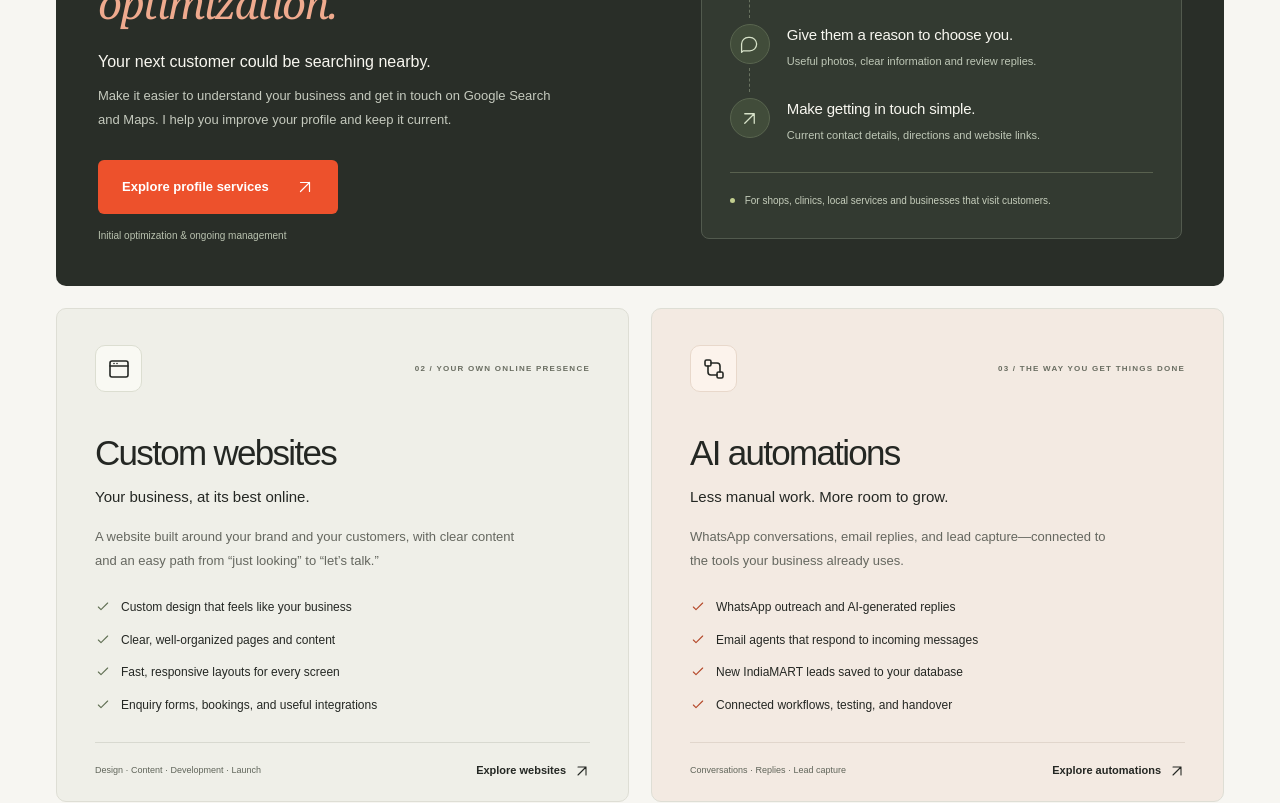
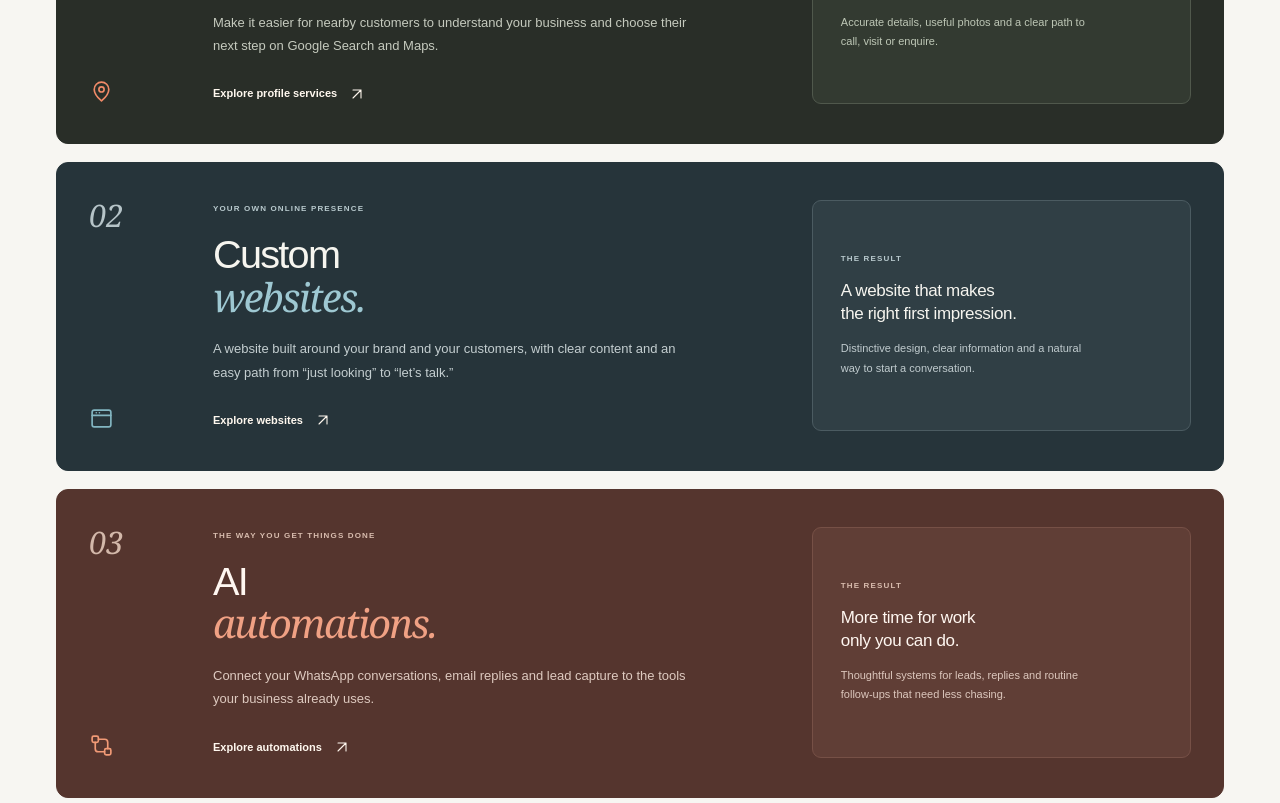
Before and after one commit to golddigi/golddigi-website, a Next.js app: page / in a window 1280 px wide. Shown: the part 1340-2143 px from the top of the page. Built offline with nearby package versions, Linux system fonts and the light colour scheme.

Commit message:
dark colors used in service cards

```diff
--- a/app/globals.css
+++ b/app/globals.css
@@ -360,6 +360,152 @@ h2 em {
   color: var(--muted);
   line-height: 1.8;
 }
+.pathways {
+  display: grid;
+  gap: 18px;
+}
+.pathway {
+  display: grid;
+  grid-template-columns: 94px minmax(0, 1.2fr) minmax(265px, .8fr);
+  gap: 30px;
+  padding: 37px 32px 39px;
+  border: 1px solid var(--line);
+  border-radius: 12px;
+  overflow: hidden;
+  transition: transform .25s, box-shadow .25s;
+}
+.pathway:hover {
+  position: relative;
+  z-index: 1;
+  transform: translateY(-3px);
+  box-shadow: 0 16px 28px -25px #24272380;
+}
+.pathway-local {
+  color: #f8f7f0;
+  background: #292e28;
+  border-color: #292e28;
+}
+.pathway-web {
+  color: #f6f5ef;
+  background: #26343a;
+  border-color: #26343a;
+}
+.pathway-automation {
+  color: #fff7f1;
+  background: #55352e;
+  border-color: #55352e;
+}
+.pathway-number {
+  display: flex;
+  flex-direction: column;
+  align-items: flex-start;
+  justify-content: space-between;
+  min-height: 151px;
+  color: #757c6c;
+  font-family: Georgia, "Times New Roman", serif;
+  font-size: 31px;
+  font-style: italic;
+  line-height: 1;
+}
+.pathway-number svg {
+  width: 25px;
+  height: 25px;
+  color: #69745d;
+}
+.pathway-local .pathway-number { color: #b7c0ae; }
+.pathway-local .pathway-number svg { color: #f08a68; }
+.pathway-web .pathway-number { color: #b6c4c8; }
+.pathway-web .pathway-number svg { color: #83b6c2; }
+.pathway-automation .pathway-number { color: #d3b8aa; }
+.pathway-automation .pathway-number svg { color: #f19a76; }
+.pathway-main > p:first-child,
+.pathway-outcome > span,
+.pathway-mobile-outcome > span {
+  margin: 3px 0 18px;
+  color: #697160;
+  font-size: 8px;
+  font-weight: 600;
+  letter-spacing: 1.15px;
+  line-height: 1.5;
+}
+.pathway-local .pathway-main > p:first-child,
+.pathway-local .pathway-outcome > span,
+.pathway-local .pathway-mobile-outcome > span { color: #bdc6b5; }
+.pathway-web .pathway-main > p:first-child,
+.pathway-web .pathway-outcome > span,
+.pathway-web .pathway-mobile-outcome > span { color: #b8c9cd; }
+.pathway-automation .pathway-main > p:first-child,
+.pathway-automation .pathway-outcome > span,
+.pathway-automation .pathway-mobile-outcome > span { color: #d8bcae; }
+.pathway-main {
+  min-width: 0;
+}
+.pathway-main h3 {
+  margin: 0;
+  font-size: clamp(31px, 3.1vw, 43px);
+  font-weight: 500;
+  letter-spacing: -1.75px;
+  line-height: 1.07;
+}
+.pathway-local .pathway-main h3 em { color: #f0aa90; }
+.pathway-web .pathway-main h3 em { color: #9ec8d2; }
+.pathway-automation .pathway-main h3 em { color: #f0a184; }
+.pathway-description {
+  max-width: 475px;
+  margin: 18px 0 23px;
+  color: var(--muted);
+  font-size: 13px;
+  line-height: 1.8;
+}
+.pathway-local .pathway-description { color: #c5cabe; }
+.pathway-web .pathway-description { color: #c4ced0; }
+.pathway-automation .pathway-description { color: #decac0; }
+.pathway-main .text-link { font-size: 11px; }
+.pathway-local .pathway-main .text-link,
+.pathway-web .pathway-main .text-link,
+.pathway-automation .pathway-main .text-link { color: #fff8ef; }
+.pathway-outcome {
+  align-self: stretch;
+  display: flex;
+  flex-direction: column;
+  justify-content: center;
+  min-width: 0;
+  padding: 26px 28px;
+  border: 1px solid #cfd4c7;
+  border-radius: 9px;
+  background: rgb(255 255 255 / .28);
+}
+.pathway-local .pathway-outcome {
+  border-color: #50584c;
+  background: #333a31;
+}
+.pathway-web .pathway-outcome {
+  border-color: #4b5b61;
+  background: #303f45;
+}
+.pathway-automation .pathway-outcome {
+  border-color: #765046;
+  background: #603e36;
+}
+.pathway-outcome > span { margin: 0 0 15px; }
+.pathway-outcome strong,
+.pathway-mobile-outcome strong {
+  font-size: 17px;
+  font-weight: 500;
+  letter-spacing: -.35px;
+  line-height: 1.35;
+}
+.pathway-outcome p {
+  max-width: 255px;
+  margin: 13px 0 0;
+  color: #6d7168;
+  font-size: 11px;
+  line-height: 1.75;
+}
+.pathway-local .pathway-outcome p { color: #bec7b6; }
+.pathway-web .pathway-outcome p { color: #c0cbce; }
+.pathway-automation .pathway-outcome p { color: #dcc7bd; }
+.pathway-mobile-outcome { display: none; }
 .service-grid {
   display: grid;
   grid-template-columns: 1fr 1fr;
@@ -1031,6 +1177,12 @@ h2 em {
   .section-space {
     padding-block: 85px;
   }
+  .pathway {
+    grid-template-columns: 68px minmax(0, 1.2fr) minmax(225px, .8fr);
+    gap: 22px;
+    padding: 31px 27px 33px;
+  }
+  .pathway-outcome { padding: 23px; }
   .service-panel {
     padding: 28px 28px 20px;
   }
@@ -1156,6 +1308,25 @@ h2 em {
     font-size: 12px;
     max-width: 280px;
   }
+  .pathway {
+    grid-template-columns: 54px minmax(0, 1fr);
+    gap: 18px;
+    padding: 28px 24px 30px;
+  }
+  .pathway-number { min-height: 132px; font-size: 25px; }
+  .pathway-number svg { width: 21px; height: 21px; }
+  .pathway-outcome { display: none; }
+  .pathway-mobile-outcome {
+    display: block;
+    margin-top: 18px;
+    padding: 15px 0 0;
+    border-top: 1px solid #ced2c6;
+  }
+  .pathway-local .pathway-mobile-outcome { border-color: #525a4e; }
+  .pathway-web .pathway-mobile-outcome { border-color: #4b5b61; }
+  .pathway-automation .pathway-mobile-outcome { border-color: #765046; }
+  .pathway-mobile-outcome > span { display: block; margin: 0 0 8px; }
+  .pathway-mobile-outcome strong { font-size: 15px; }
   .service-panel {
     padding: 25px 24px 20px;
   }
@@ -1452,6 +1623,14 @@ h2 em {
     font-size: 13px;
     max-width: 360px;
   }
+  .pathway { grid-template-columns: 43px minmax(0, 1fr); padding: 26px 20px 28px; gap: 15px; }
+  .pathway-number { min-height: 126px; font-size: 23px; }
+  .pathway-number svg { width: 19px; height: 19px; }
+  .pathway-main > p:first-child { margin-bottom: 13px; font-size: 7px; }
+  .pathway-main h3 { font-size: 34px; letter-spacing: -1.45px; }
+  .pathway-description { margin: 15px 0 19px; font-size: 12px; }
+  .pathway-mobile-outcome { margin-top: 16px; padding-top: 13px; }
+  .pathway-mobile-outcome strong { font-size: 14px; }
   .desktop-break {
     display: none;
   }
@@ -1708,6 +1887,11 @@ h2 em {
     font-size: clamp(38px,12.5vw,46px);
     letter-spacing: -2.8px;
   }
+  .pathway { grid-template-columns: 34px minmax(0, 1fr); padding-inline: 16px; gap: 11px; }
+  .pathway-number { font-size: 20px; }
+  .pathway-number svg { width: 17px; height: 17px; }
+  .pathway-main h3 { font-size: 28px; overflow-wrap: anywhere; }
+  .pathway-main .text-link { gap: 8px; }
   .hero-eyebrow {
     font-size: 7px;
   }
--- a/app/page.tsx
+++ b/app/page.tsx
@@ -1,6 +1,5 @@
 import { Header } from "./components/header";
 import { HeroVisual } from "./components/hero-visual";
-import { LocalPresence } from "./components/local-presence";
 import { Icon, BrandMark } from "./components/icons";
 import { ProjectForm } from "./components/project-form";
 import { AutomationTeasers } from "./components/automation-teasers";
@@ -154,85 +153,41 @@ export default function Home() {
               time on repeat tasks. Start where your business needs it most.
             </p>
           </div>
-          <div className="service-grid">
-            <LocalPresence />
-            <article className="service-panel website-service">
-              <div className="service-topline">
-                <span className="service-icon">
-                  <Icon name="browser" />
-                </span>
-                <span className="service-number">02 / YOUR OWN ONLINE PRESENCE</span>
+          <div className="pathways">
+            <article className="pathway pathway-local">
+              <div className="pathway-number"><span>01</span><Icon name="map-pin" /></div>
+              <div className="pathway-main">
+                <p>FOR LOCAL BUSINESSES</p>
+                <h3>Google Business Profile<br /><em>optimization.</em></h3>
+                <div className="pathway-mobile-outcome"><span>THE RESULT</span><strong>More confidence before they get in touch.</strong></div>
+                <p className="pathway-description">Make it easier for nearby customers to understand your business and choose their next step on Google Search and Maps.</p>
+                <Link href="/google-business-profile" className="text-link">Explore profile services <Icon name="arrow-up-right" /></Link>
               </div>
-              <h3>Custom websites</h3>
-              <p className="service-intro">Your business, at its best online.</p>
-              <p className="service-description">
-                A website built around your brand and your customers, with clear
-                content and an easy path from “just looking” to “let’s talk.”
-              </p>
-              <ul className="deliverables">
-                <li>
-                  <Icon name="check" />
-                  Custom design that feels like your business
-                </li>
-                <li>
-                  <Icon name="check" />
-                  Clear, well-organized pages and content
-                </li>
-                <li>
-                  <Icon name="check" />
-                  Fast, responsive layouts for every screen
-                </li>
-                <li>
-                  <Icon name="check" />
-                  Enquiry forms, bookings, and useful integrations
-                </li>
-              </ul>
-              <div className="service-bottom">
-                <span>Design · Content · Development · Launch</span>
-                <Link href="/websites" className="text-link">
-                  Explore websites <Icon name="arrow-up-right" />
-                </Link>
+              <div className="pathway-outcome"><span>THE RESULT</span><strong>More confidence<br />before they get in touch.</strong><p>Accurate details, useful photos and a clear path to call, visit or enquire.</p></div>
+            </article>
+
+            <article className="pathway pathway-web">
+              <div className="pathway-number"><span>02</span><Icon name="browser" /></div>
+              <div className="pathway-main">
+                <p>YOUR OWN ONLINE PRESENCE</p>
+                <h3>Custom<br /><em>websites.</em></h3>
+                <div className="pathway-mobile-outcome"><span>THE RESULT</span><strong>A website that makes the right first impression.</strong></div>
+                <p className="pathway-description">A website built around your brand and your customers, with clear content and an easy path from “just looking” to “let’s talk.”</p>
+                <Link href="/websites" className="text-link">Explore websites <Icon name="arrow-up-right" /></Link>
               </div>
+              <div className="pathway-outcome"><span>THE RESULT</span><strong>A website that makes<br />the right first impression.</strong><p>Distinctive design, clear information and a natural way to start a conversation.</p></div>
             </article>
-            <article className="service-panel automation-service">
-              <div className="service-topline">
-                <span className="service-icon">
-                  <Icon name="workflow" />
-                </span>
-                <span className="service-number">
-                  03 / THE WAY YOU GET THINGS DONE
-                </span>
+
+            <article className="pathway pathway-automation">
+              <div className="pathway-number"><span>03</span><Icon name="workflow" /></div>
+              <div className="pathway-main">
+                <p>THE WAY YOU GET THINGS DONE</p>
+                <h3>AI<br /><em>automations.</em></h3>
+                <div className="pathway-mobile-outcome"><span>THE RESULT</span><strong>More time for work only you can do.</strong></div>
+                <p className="pathway-description">Connect your WhatsApp conversations, email replies and lead capture to the tools your business already uses.</p>
+                <Link href="/ai-automations" className="text-link">Explore automations <Icon name="arrow-up-right" /></Link>
               </div>
-              <h3>AI automations</h3>
-              <p className="service-intro">Less manual work. More room to grow.</p>
-              <p className="service-description">
-                WhatsApp conversations, email replies, and lead capture—connected
-                to the tools your business already uses.
-              </p>
-              <ul className="deliverables">
-                <li>
-                  <Icon name="check" />
-                  WhatsApp outreach and AI-generated replies
-                </li>
-                <li>
-                  <Icon name="check" />
-                  Email agents that respond to incoming messages
-                </li>
-                <li>
-                  <Icon name="check" />
-                  New IndiaMART leads saved to your database
-                </li>
-                <li>
-                  <Icon name="check" />
-                  Connected workflows, testing, and handover
-                </li>
-              </ul>
-              <div className="service-bottom">
-                <span>Conversations · Replies · Lead capture</span>
-                <Link href="/ai-automations" className="text-link">
-                  Explore automations <Icon name="arrow-up-right" />
-                </Link>
-              </div>
+              <div className="pathway-outcome"><span>THE RESULT</span><strong>More time for work<br />only you can do.</strong><p>Thoughtful systems for leads, replies and routine follow-ups that need less chasing.</p></div>
             </article>
           </div>
           <p className="services-note">
```
